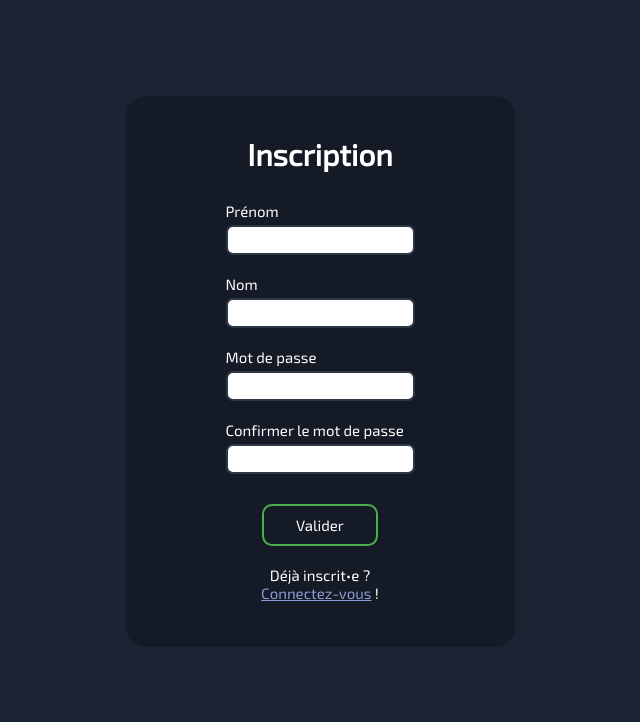
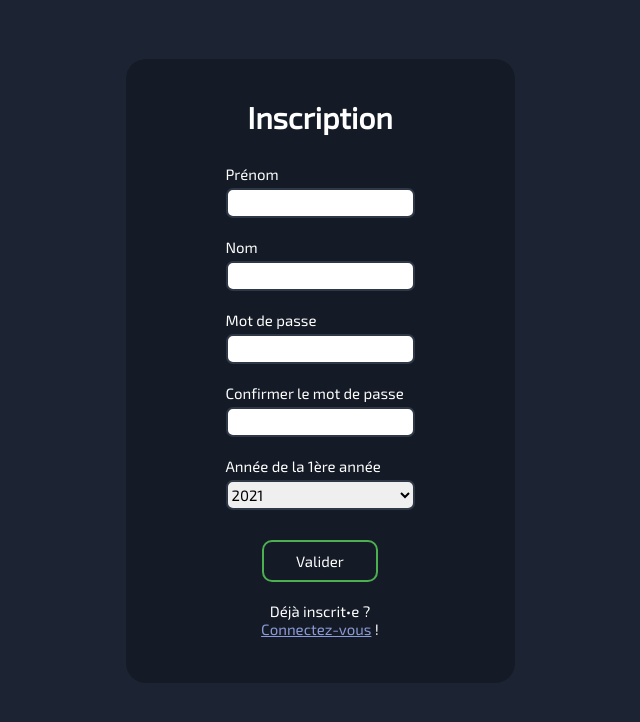
Before and after one commit to nalo26/Achievements-of-IUT, a Flask app: page /register in a window 1280 px wide. Shown: the part 58-780 px from the top of the page, without its empty margins (320-960 px from the left). Run offline with Flask 2, Linux system fonts and the light colour scheme.

Commit message:
added year when register

```diff
--- a/auth.py
+++ b/auth.py
@@ -15,6 +15,7 @@ def register():
         lastname = request.form['lastname']
         password = request.form['password']
         confirm = request.form['confirm']
+        year = int(request.form['year'])
         db = get_db()
         error = None
 
@@ -29,11 +30,11 @@ def register():
 
         if error is None:
             db.execute(
-                'INSERT INTO user (firstname, lastname, password, score) VALUES (?, ?, ?, ?)',
-                (firstname, lastname, generate_password_hash(password), 0)
+                'INSERT INTO user (firstname, lastname, password, score, year) VALUES (?, ?, ?, ?, ?)',
+                (firstname, lastname, generate_password_hash(password), 0, year)
             )
             db.commit()
-            flash("Inscription complète, veuillez vous connecter.", 'success')
+            flash("Inscription réussie, veuillez vous connecter.", 'success')
             return redirect(url_for('auth.login'))
 
         flash(error, 'error')
@@ -75,7 +76,7 @@ def login():
 @bp.route('/logout')
 def logout():
     session.clear()
-    return redirect(url_for('achievements'))
+    return redirect(url_for('achievements', cat_id=0))
 
 
 @bp.before_app_request
--- a/schema.sql
+++ b/schema.sql
@@ -5,5 +5,6 @@ CREATE TABLE user (
     firstname TEXT NOT NULL,
     lastname TEXT NOT NULL,
     password TEXT NOT NULL,
+    year INTEGER NOT NULL,
     score INTEGER NOT NULL
 );
--- a/static/css/auth.css
+++ b/static/css/auth.css
@@ -25,13 +25,16 @@ body {
     color: #8c9bd6;
 }
 
-.auth input {
+.auth input, .auth select {
 	font-family: "Exo 2";
 	font-size: 15px;
     margin-top: 5px;
     height: 30px;
     border: 2px solid var(--light-link);
     border-radius: 7px;
+}
+.auth select {
+    width: 100%;
 }
 
 .auth .field {
--- a/templates/achievements.html
+++ b/templates/achievements.html
@@ -8,7 +8,6 @@
 {% endblock %}
 
 {% block content %}
-
     <div class="sidebar">
         {% for a in achievements %}
             <li class="{{ 'active' if loop.index-1 == category else '' }}"><a title="{{ a.lore }}" href="/achievements/{{ loop.index-1 }}">{{ a.name }}</a></li>
@@ -24,8 +23,10 @@
     </div>
 
     <div class="tree-div">
+    </div>
+{% endblock %}
 
-    </div>
+{% block script %}
     <script>
         var canvas = document.querySelector(".tree-div");
         var tree = document.createElement("div");
--- a/templates/auth/register.html
+++ b/templates/auth/register.html
@@ -1,13 +1,36 @@
 {% extends 'auth/base_auth.html' %}
 
 {% block field %}
-<div class="field">
-    <label for="confirm">Confirmer le mot de passe</label><br/>
-    <input type="password" name="confirm" id="confirm" required>
-</div>
+    <div class="field">
+        <label for="confirm">Confirmer le mot de passe</label><br/>
+        <input type="password" name="confirm" id="confirm" required>
+    </div>
+    <div class="field">
+        <label for="year">Année de la 1ère année</label><br/>
+        <select name="year" id="year" required></select>
+    </div>
 {% endblock %}
 
 {% block text %}
     Déjà inscrit•e ?<br/>
     <a href="{{ url_for('auth.login') }}">Connectez-vous</a> !
 {% endblock %}
+
+{% block script %}
+    <script>
+        var select = document.querySelector("#year");
+        var now = new Date();
+        var month = now.getMonth() + 1;
+        var year = now.getFullYear();
+        if(month < 7) year --;
+        console.log(year);
+
+        for(let i = 2017; i <= year; i++) {
+            let opt = document.createElement("option");
+            opt.value = i;
+            opt.innerHTML = i;
+            if(i == year) opt.selected = "selected";
+            select.appendChild(opt);
+        }
+    </script>
+{% endblock %}
--- a/templates/base.html
+++ b/templates/base.html
@@ -13,4 +13,6 @@
 
     {% block content %}{% endblock %}
 
+    {% block script %}{% endblock %}
+
 </body>
```
